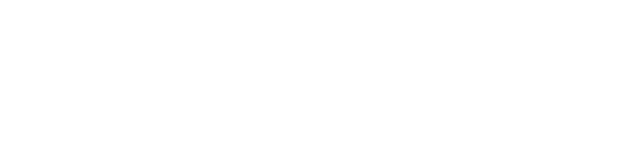
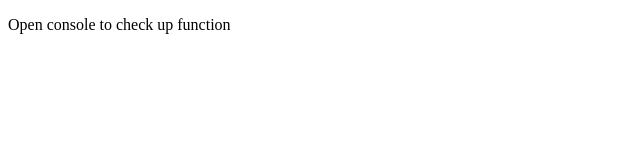
Before and after one commit to GaliaBonda/js-exercise2, a plain HTML site: page index.html in a window 1280 px wide. Shown: the whole page, without its empty margins (0-640 px from the left). Drawn offline with Linux system fonts and the light colour scheme.

Commit message:
Add paragraph

```diff
--- a/index.html
+++ b/index.html
@@ -9,7 +9,7 @@
 </head>
 
 <body>
-
+    <p>Open console to check up function </p>
     <script src="myjs.js">
 
     </script>
```
